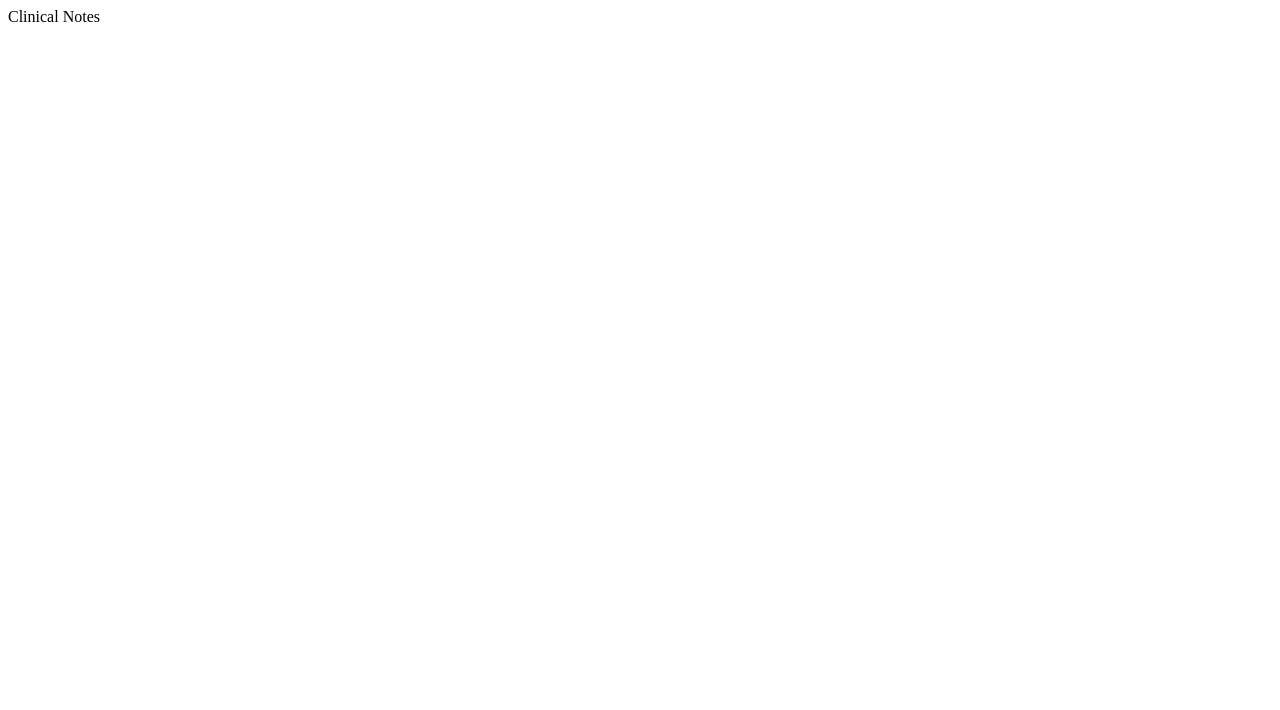
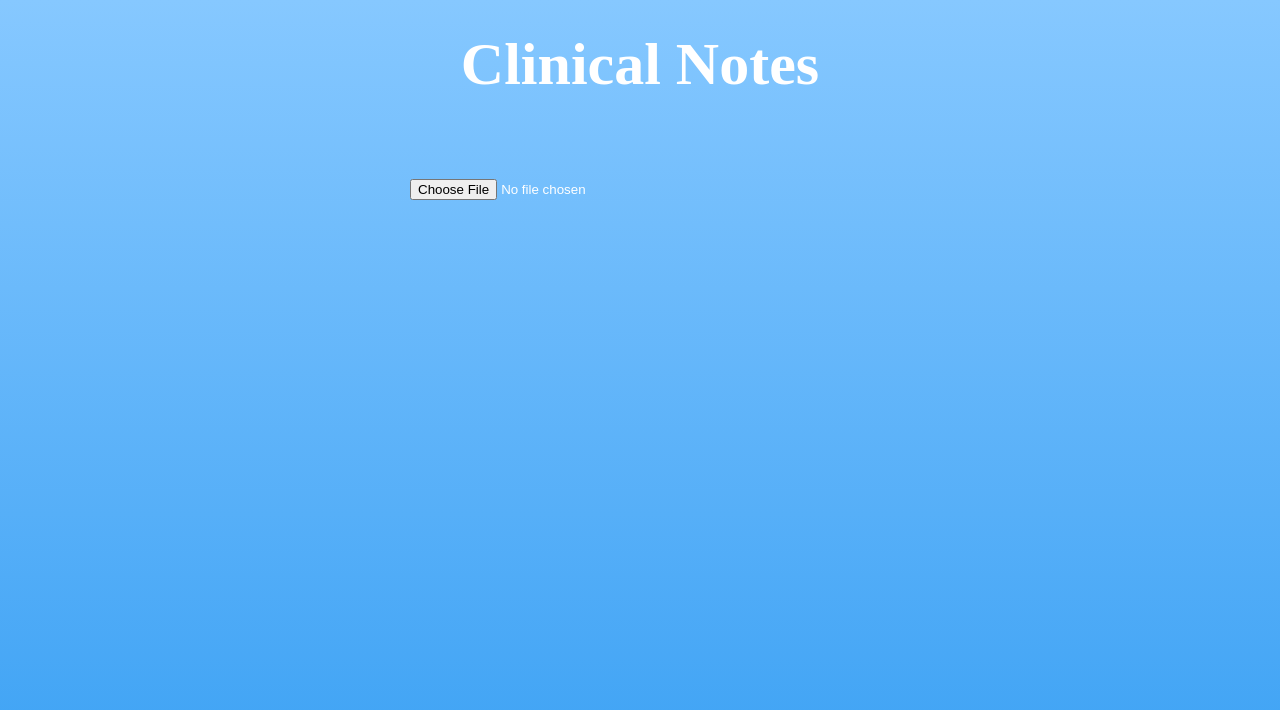
Before and after one commit to dan-builds-robots/clinical-notes-website, a plain HTML site: page index.html in a window 1280 px wide. Drawn offline with Linux system fonts and the light colour scheme.

Commit message:
added an temporary ugly UI, added an upload file button

```diff
--- a/index.html
+++ b/index.html
@@ -1,9 +1,30 @@
 <head>
     <style>
+        body {
+            margin: 30;
+            background-image: linear-gradient(rgb(134, 200, 255), rgb(59, 161, 244));
+            color: white;
+            text-align: center;
+        }
+        .title {
+            font-size: 60;
+            font-weight: 800;
+        }
 
+        input {
+            padding: 20;
+        }
+
+        #upload-file {
+            padding: 20;
+            width: 500;
+            height: 500;
+        }
     </style>
 </head>
 
 <body>
-    <p>Clinical Notes</p>
+    <p class="title">Clinical Notes</p>
+
+    <input type="file" id="upload-file"/>
 </body>
```
